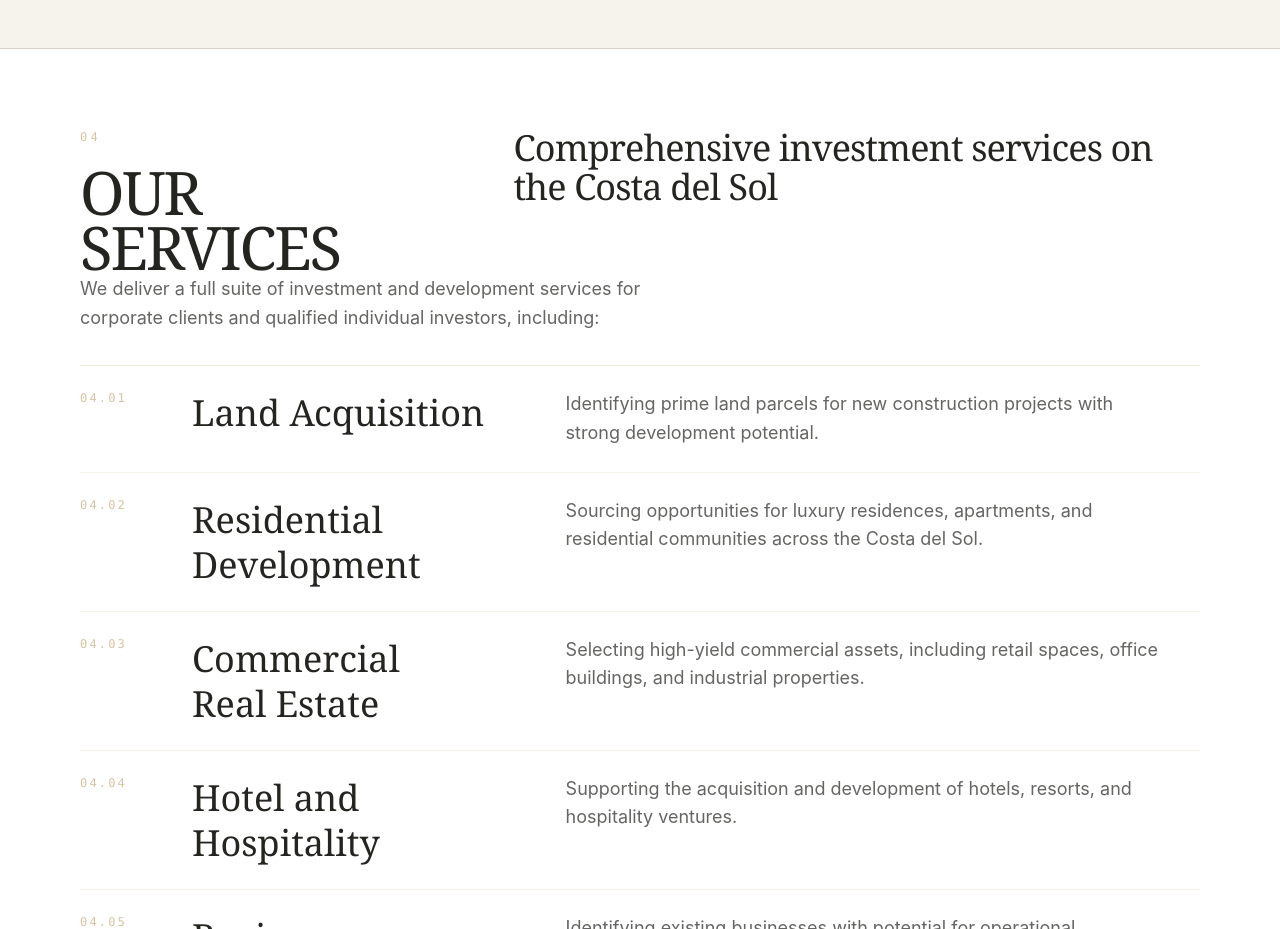
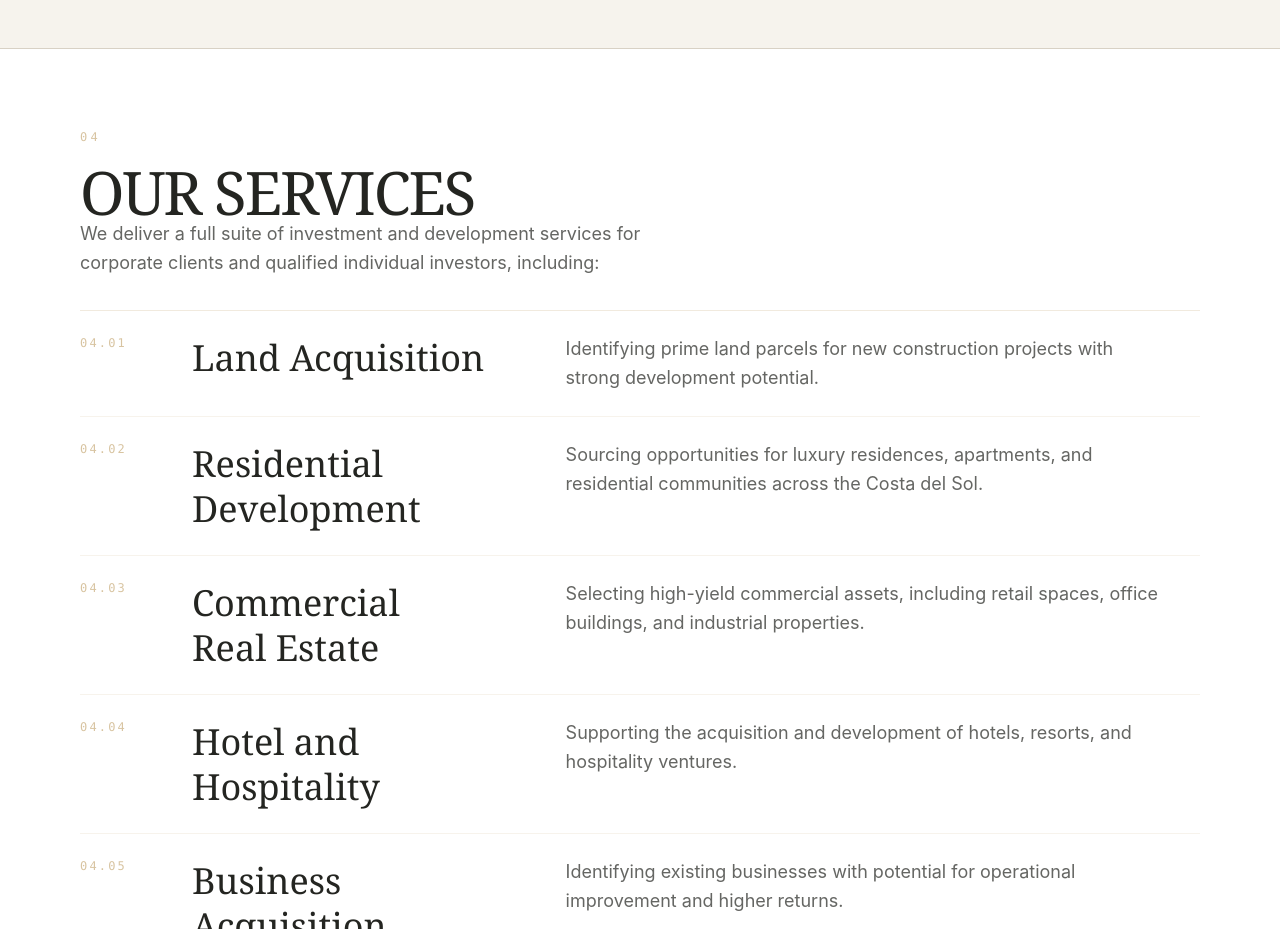
Before and after one commit to zdazix/brickinvest, a React (Vite) app in the folder app-1/: page / in a window 1280 px wide. Shown: the part 2860-3789 px from the top of the page. Built offline with nearby package versions, Linux system fonts and the light colour scheme.

Commit message:
[Element 1](app-1/src/pages/home/components/ServicesSection.tsx:30:11) remove this text next to the OUR SERVICES:
Amazi-Operation-Id: task:f7f38c94-bcfb-4c99-9605-299e05f97f3e
Amazi-Operation-Payload: 5d948a21f1c4de551d67af9f15d55b7b350c44e449c33a45819997caa5faec5f

```diff
--- a/app-1/src/pages/home/components/ServicesSection.tsx
+++ b/app-1/src/pages/home/components/ServicesSection.tsx
@@ -18,7 +18,6 @@ export const ServicesSection = () => {
       id="our-services"
     >
       <div className="relative mx-auto max-w-[1600px]">
-        <div className="grid gap-8 lg:grid-cols-[minmax(0,0.7fr)_minmax(0,1.3fr)] lg:gap-16">
         <div>
           <p className="font-mono text-xs tracking-[0.28em] text-primary uppercase">
             04
@@ -26,8 +25,6 @@ export const ServicesSection = () => {
           <h2 className="section-title" id="our-services-heading">
             {t("servicesHeading")}
           </h2>
-          </div>
-          <p className="editorial-intro">{t("servicesSupporting")}</p>
         </div>
         <p className="body-copy mb-8">{t("servicesIntro")}</p>
         <div className="border-t border-primary/35">
```
Lines whose indentation alone changed are shown as unchanged.
